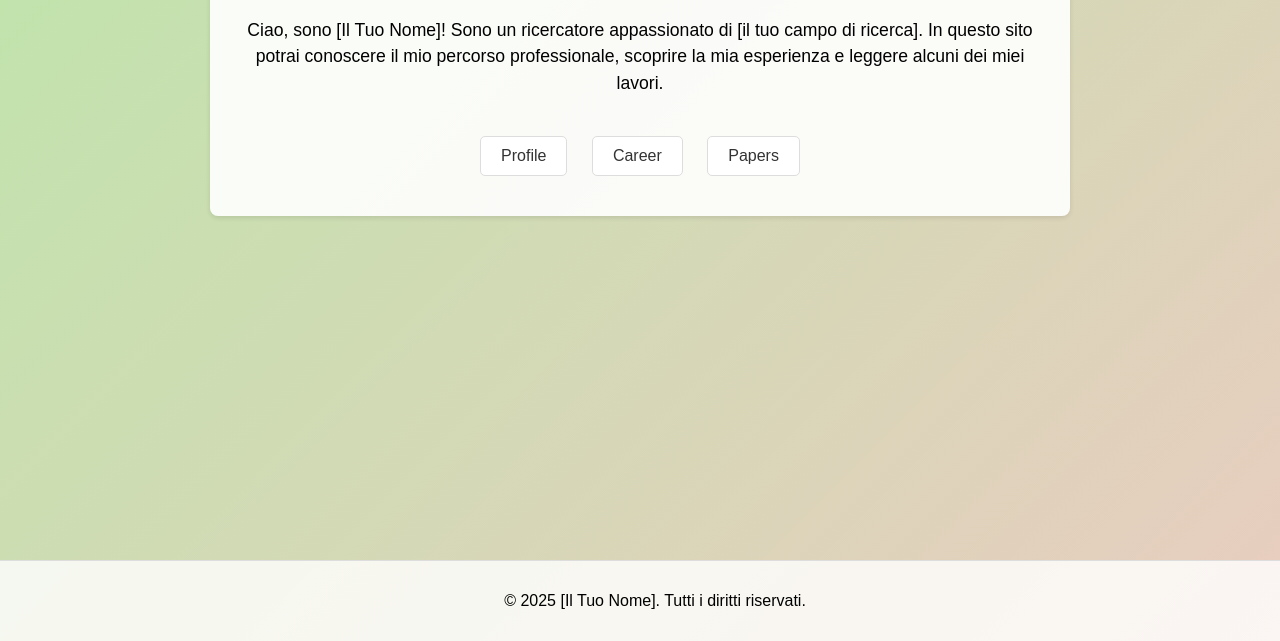
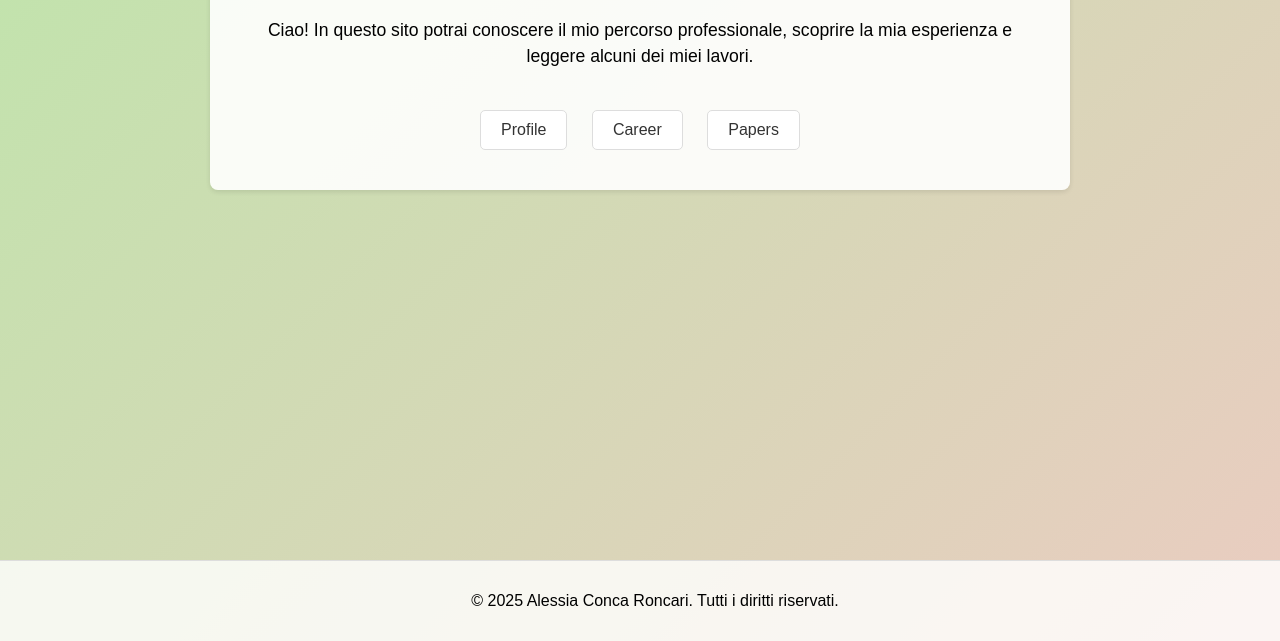
Before and after one commit to AlessiaConca/AlessiaConca.github.io, a plain HTML site: page index.html in a window 1280 px wide. Shown: the part 159-800 px from the top of the page. Drawn offline with Linux system fonts and the light colour scheme.

Commit message:
Update index.html

```diff
--- a/index.html
+++ b/index.html
@@ -84,7 +84,7 @@
     <!-- Sostituisci 'tua-foto.jpg' con il percorso corretto della tua immagine -->
     <img src="tua-foto.jpg" alt="La mia foto" />
     <p>
-      Ciao, sono [Il Tuo Nome]! Sono un ricercatore appassionato di [il tuo campo di ricerca].
+      Ciao!
       In questo sito potrai conoscere il mio percorso professionale, scoprire la mia esperienza e leggere alcuni dei miei lavori.
     </p>
     <nav>
@@ -95,7 +95,7 @@
   </section>
 
   <footer>
-    <p>&copy; 2025 [Il Tuo Nome]. Tutti i diritti riservati.</p>
+    <p>&copy; 2025 Alessia Conca Roncari. Tutti i diritti riservati.</p>
   </footer>
 </body>
 </html>
```
